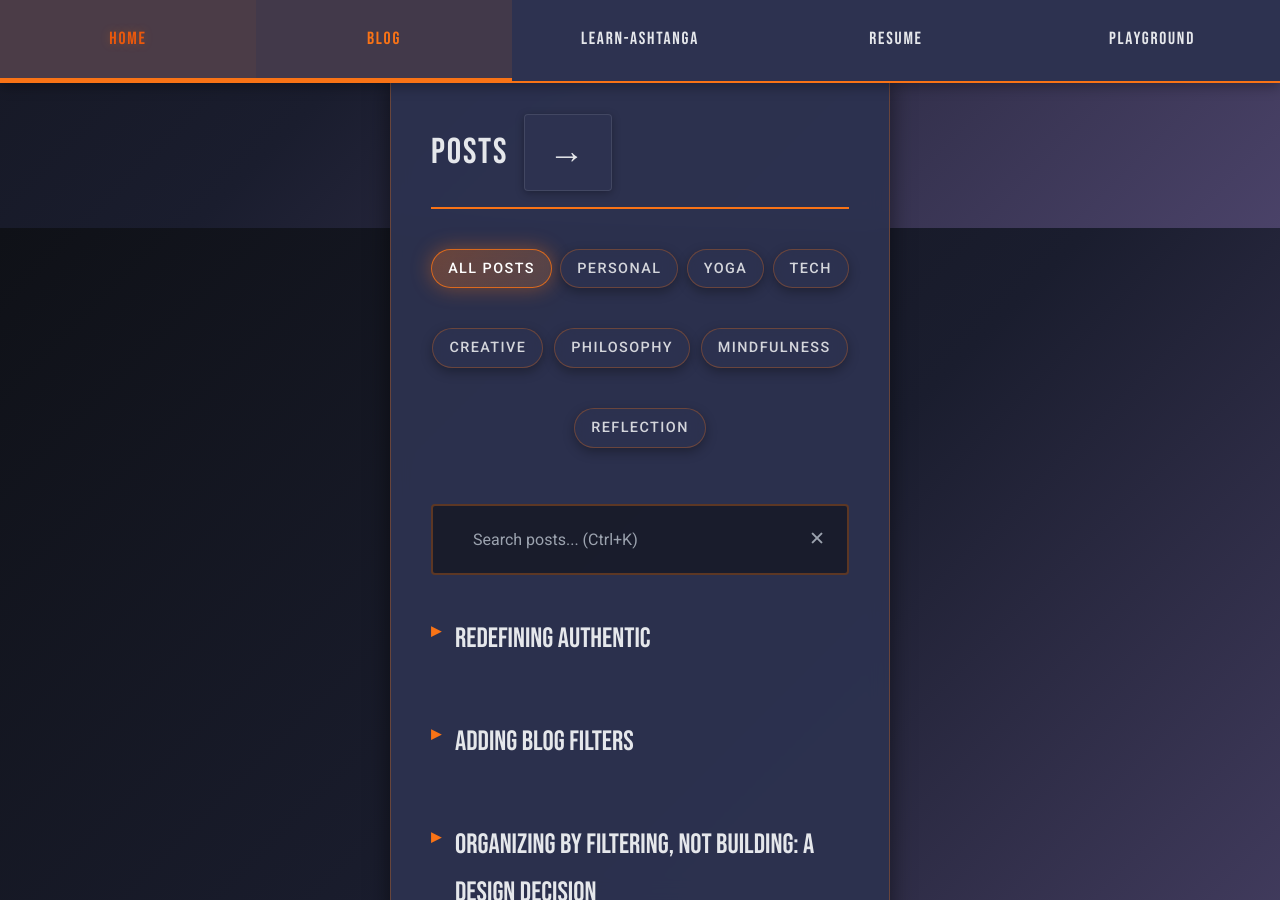
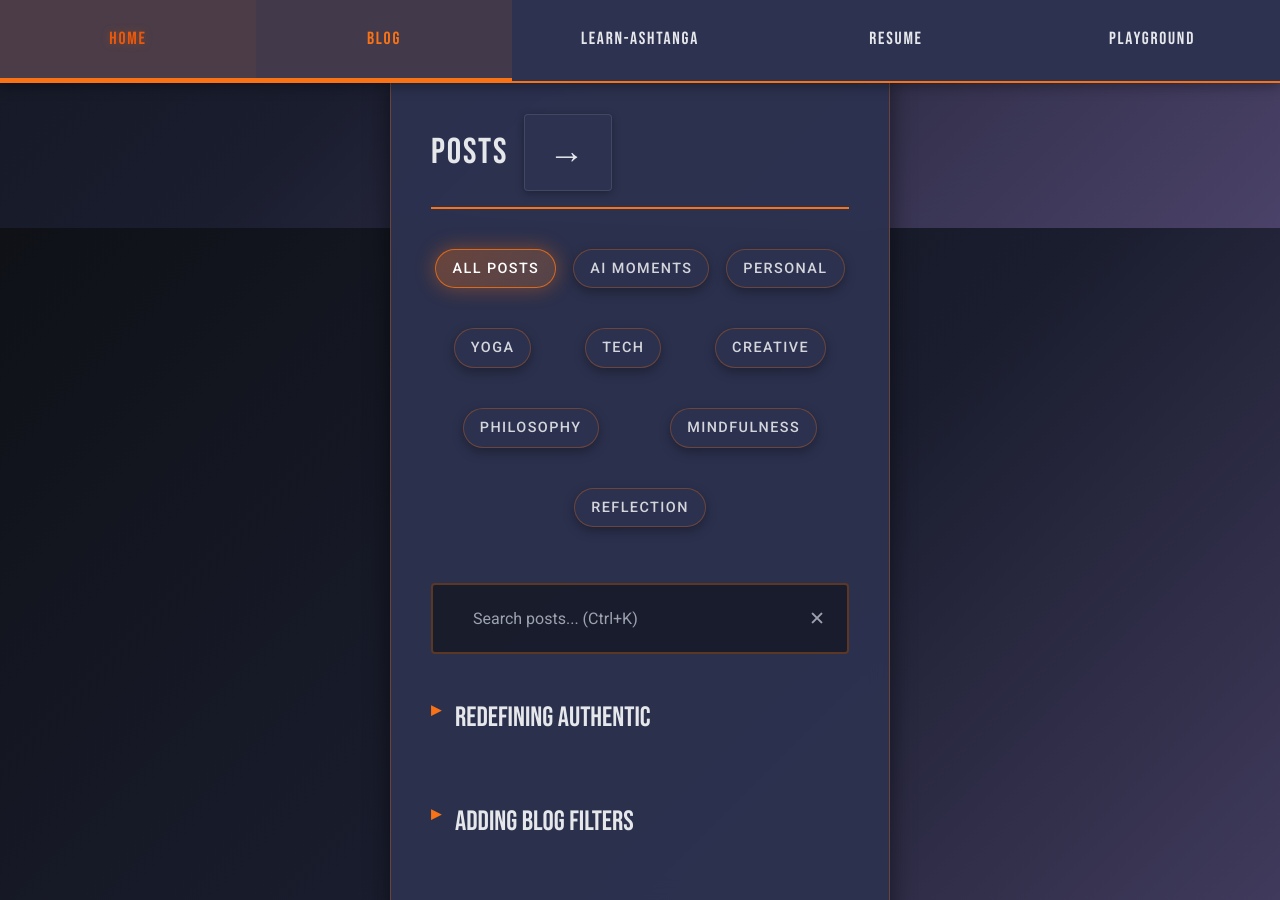
Before and after one commit to dekay2001/dekay2001.github.io, a Jekyll site: the page built from blog/index.html, in a window 1280 px wide and 900 px high, scrolled down 672 px. Built offline with Jekyll 4.4.1, drawn with Linux system fonts in a browser that asks for light colours; the list of posts is cut into pages by our own code.

Commit message:
Add AI-Moments filter

```diff
--- a/blog/index.html
+++ b/blog/index.html
@@ -43,6 +43,7 @@
             <!-- Category Filters -->
             <div class="category-filters">
                 <button class="filter-btn active" data-category="all">All Posts</button>
+                <button class="filter-btn" data-category="moments">AI Moments</button>
                 <button class="filter-btn" data-category="personal">Personal</button>
                 <button class="filter-btn" data-category="yoga">Yoga</button>
                 <button class="filter-btn" data-category="tech">Tech</button>
```
